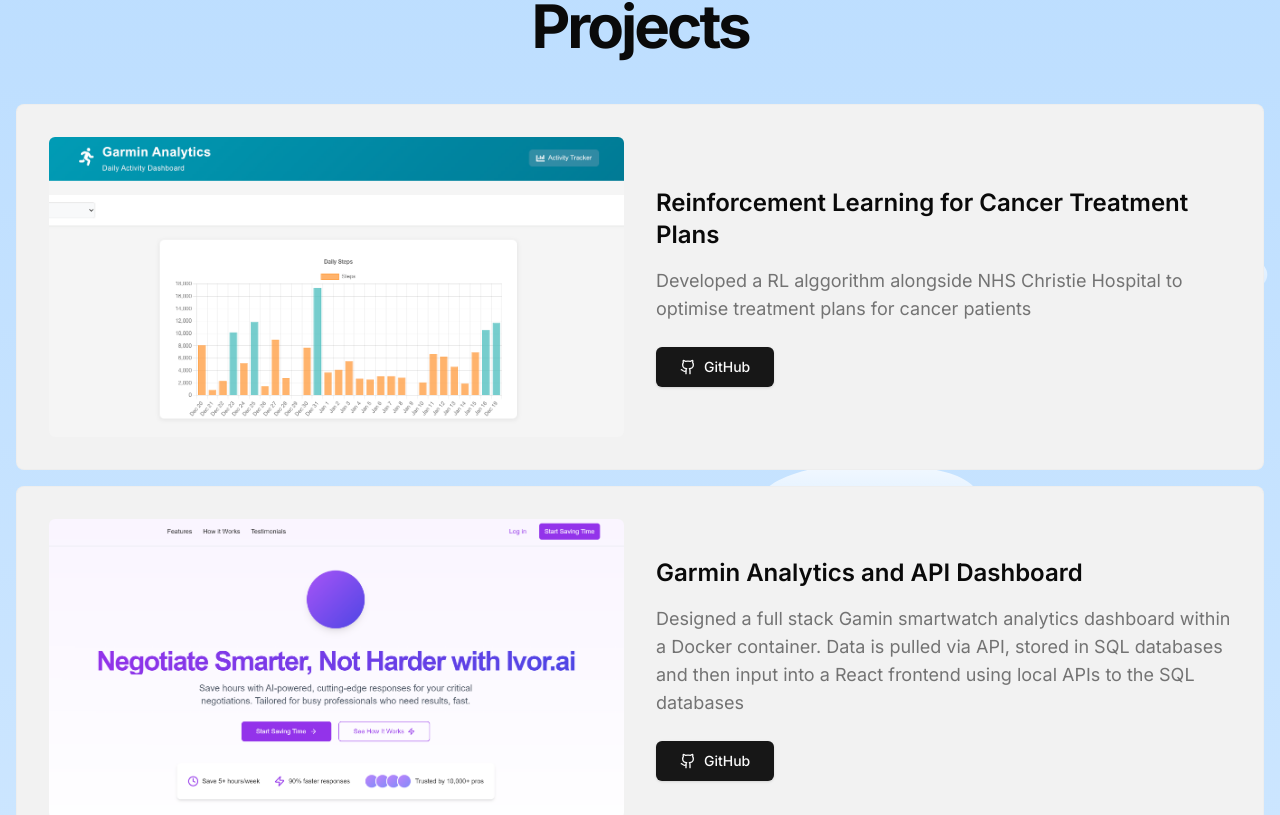
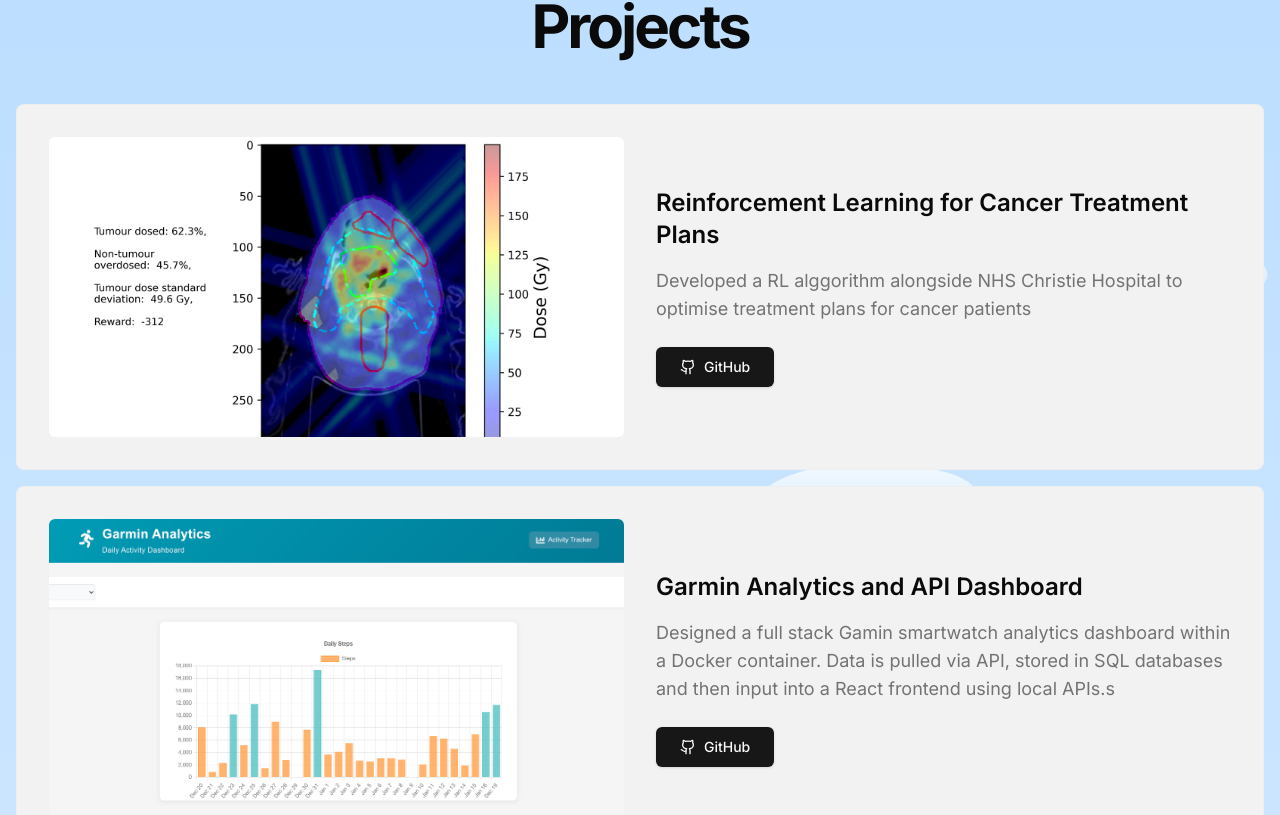
Before and after one commit to haydentbs/portfolio-website-3, a Next.js app: page / in a window 1280 px wide. Shown: the part 625-1440 px from the top of the page. Built offline with nearby package versions, Linux system fonts and the light colour scheme.

Commit message:
fixed images

```diff
--- a/components/projects.tsx
+++ b/components/projects.tsx
@@ -6,15 +6,15 @@
   {
     title: 'Reinforcement Learning for Cancer Treatment Plans',
     description: 'Developed a RL alggorithm alongside NHS Christie Hospital to optimise treatment plans for cancer patients',
-    image: '/dashboard.png',
+    image: '/pbt.png',
     skills: ['Python', 'Reinforcement Learning'],
     github: 'https://github.com/haydentbs/PBT_RL_GAMIFICATION',
     paper: '/pbt.pdf'
   },
   {
     title: 'Garmin Analytics and API Dashboard',
-    description: 'Designed a full stack Gamin smartwatch analytics dashboard within a Docker container. \n Data is pulled via API, stored in SQL databases and then input into a React frontend using local APIs to the SQL databases',
-    image: '/ivor_2.png',
+    description: 'Designed a full stack Gamin smartwatch analytics dashboard within a Docker container. Data is pulled via API, stored in SQL databases and then input into a React frontend using local APIs.s',
+    image: '/dashboard.png',
     skills: ['Python', 'React', 'SQL', 'Docker', 'TypeScript'],
     github: 'https://github.com/haydentbs/Garmin-dashboard'
   },
```
